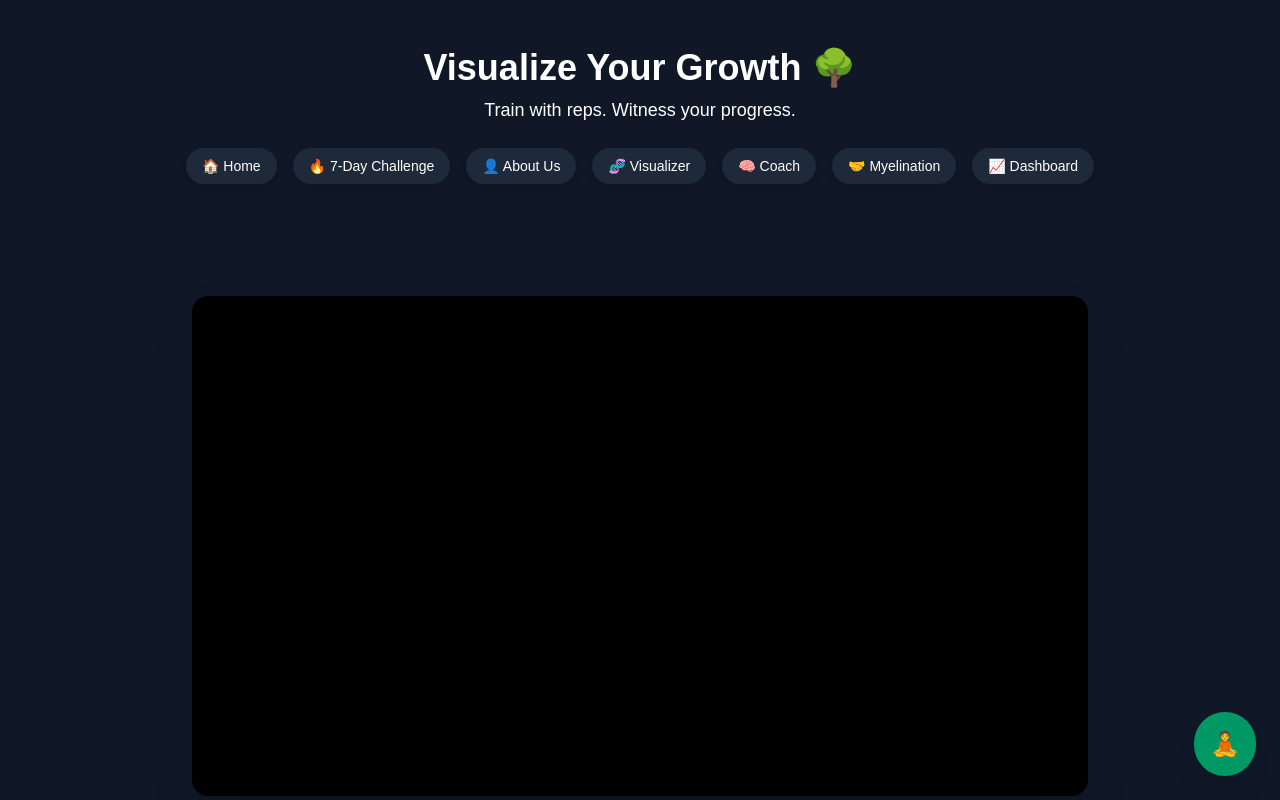
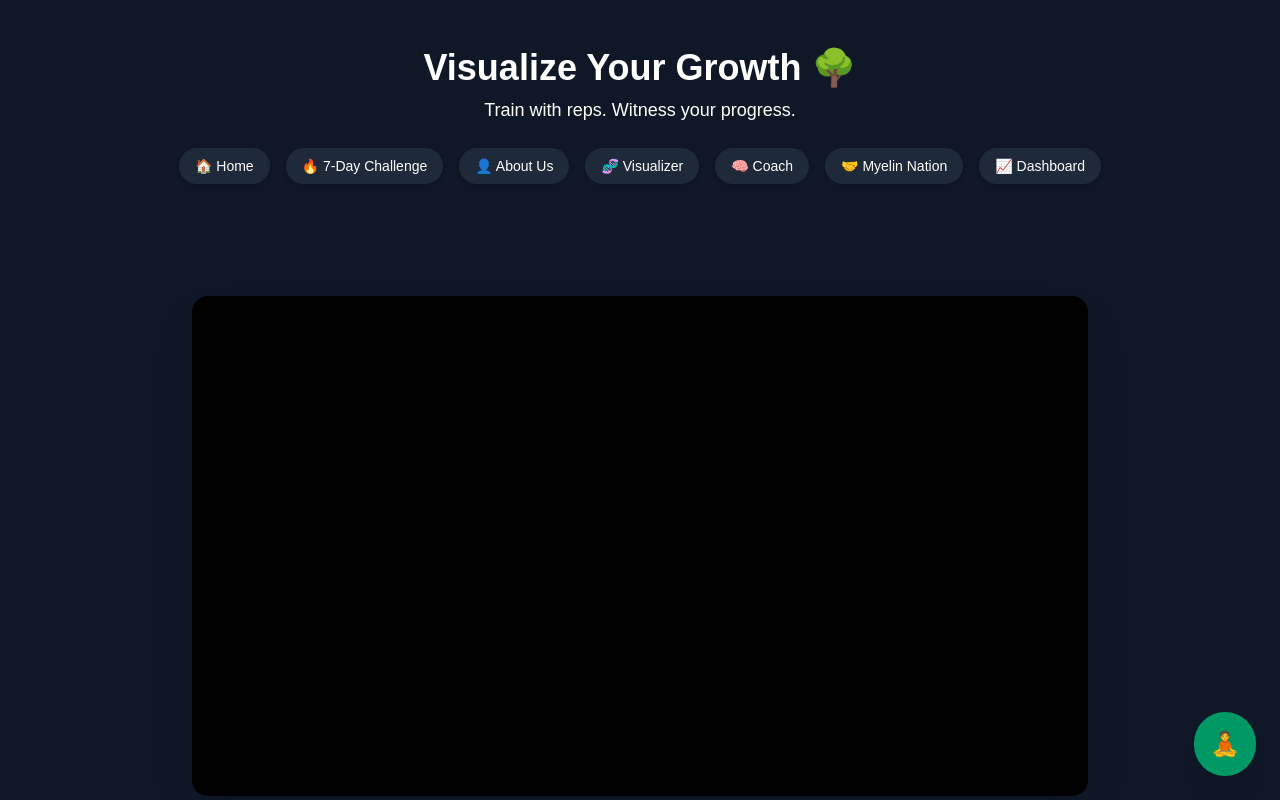
Before and after one commit to bl0ckchained/myelinmap, a Next.js app: page /visualizer in a window 1280 px wide. Shown: the top 800 px of the page. Built offline with nearby package versions, Linux system fonts and the light colour scheme.

Commit message:
updated visualizer page

```diff
--- a/pages/visualizer.tsx
+++ b/pages/visualizer.tsx
@@ -13,7 +13,7 @@ const navLinks = [
   { href: "/about", label: "👤 About Us", hoverColor: "hover:bg-lime-400" },
   { href: "/visualizer", label: "🧬 Visualizer", hoverColor: "hover:bg-cyan-500" },
   { href: "/coach", label: "🧠 Coach", hoverColor: "hover:bg-pink-400" },
-  { href: "/community", label: "🤝 Myelination", hoverColor: "hover:bg-rose-400" },
+  { href: "/community", label: "🤝 Myelin Nation", hoverColor: "hover:bg-rose-400" },
   { href: "/dashboard", label: "📈 Dashboard", hoverColor: "hover:bg-blue-400" },
 ];
 
@@ -48,7 +48,7 @@ const Footer = () => {
     <footer className="text-center p-8 bg-gray-900 text-white text-sm">
       <div className="space-y-2 mb-4">
         <p className="text-gray-400 mt-2">
-          Special thanks to Matt Stewart — your belief helped light this path.
+          Special thanks to Matt Stewart &mdash; your belief helped light this path.
         </p>
         <p>
           <span role="img" aria-label="brain emoji">🧠</span> Designed to wire greatness into your day <span role="img" aria-label="brain emoji">🧠</span>
@@ -56,7 +56,7 @@ const Footer = () => {
       </div>
       <div className="space-y-2 mb-4">
         <p>
-          © 2025 MyelinMap.com Made with <span role="img" aria-label="blue heart emoji">💙</span> in Michigan · Powered by Quantum Step
+          &copy; 2025 MyelinMap.com Made with <span role="img" aria-label="blue heart emoji">💙</span> in Michigan &middot; Powered by Quantum Step
           Consultants LLC
         </p>
         <p>
@@ -115,9 +115,8 @@ const RepCounter = ({ count, onRep }: { count: number; onRep: () => void }) => (
 export default function Visualizer() {
   const canvasRef = useRef<HTMLCanvasElement | null>(null);
   const [repCount, setRepCount] = useState(0);
-  const ctxRef = useRef<CanvasRenderingContext2D | null>(null);
-  const animationFrameIdRef = useRef<number | null>(null);
 
+  // Define types for the animation data
   interface Branch {
     x: number;
     y: number;
@@ -126,7 +125,6 @@ export default function Visualizer() {
     width: number;
   }
 
-  // New interface for Particle to remove 'any'
   interface Particle {
     x: number;
     y: number;
@@ -136,24 +134,26 @@ export default function Visualizer() {
     color: string;
   }
 
-  const branchQueueRef = useRef<Branch[]>([]);
-  const particlesRef = useRef<Particle[]>([]); // Corrected type here
+  // Use refs to hold animation state to prevent re-renders
+  const ctxRef = useRef<CanvasRenderingContext2D | null>(null);
+  const animationFrameIdRef = useRef<number | null>(null);
+  const branchesRef = useRef<Branch[]>([]); // Ref to hold the persistent branches
+  const particlesRef = useRef<Particle[]>([]);
 
-  // We use useCallback to memoize the functions,
-  // preventing the useEffect hook from running infinitely.
+  // Function to initialize the tree and particles
   const initializeTree = useCallback(() => {
     const ctx = ctxRef.current;
     const canvas = canvasRef.current;
     if (!ctx || !canvas) return;
 
-    branchQueueRef.current = [];
-    particlesRef.current = [];
+    branchesRef.current = []; // Clear old branches
+    particlesRef.current = []; // Clear old particles
     const width = canvas.width;
     const height = canvas.height;
 
     // Root branch
     const rootBranch = { x: width / 2, y: height, angle: Math.PI / 2, depth: 8 + repCount * 0.2, width: 8 };
-    branchQueueRef.current.push(rootBranch);
+    branchesRef.current.push(rootBranch);
 
     // Initial particle burst
     for (let i = 0; i < 10; i++) {
@@ -166,8 +166,10 @@ export default function Visualizer() {
         color: `hsl(${140 + Math.random() * 20}, 100%, 75%)`,
       });
     }
-  }, [repCount]); // repCount is a dependency because the depth changes with it
+  }, [repCount]); // Depend on repCount to regenerate the tree when it changes
 
+
+  // The main animation loop logic
   const animate = useCallback(() => {
     const ctx = ctxRef.current;
     const canvas = canvasRef.current;
@@ -176,8 +178,10 @@ export default function Visualizer() {
     ctx.clearRect(0, 0, canvas.width, canvas.height);
     ctx.shadowBlur = 0;
 
-    // Draw branches from the queue
-    const nextBranchesToDraw = branchQueueRef.current.splice(0, 2);
+    // Draw and expand branches from the queue
+    const nextBranchesToDraw = branchesRef.current.filter(b => b.depth > 0);
+    branchesRef.current = []; // Clear the old branches
+
     nextBranchesToDraw.forEach(b => {
       const x2 = b.x + Math.cos(b.angle) * b.depth * (10 + repCount * 0.2);
       const y2 = b.y - Math.sin(b.angle) * b.depth * (10 + repCount * 0.2);
@@ -190,9 +194,11 @@ export default function Visualizer() {
       ctx.moveTo(b.x, b.y);
       ctx.lineTo(x2, y2);
       ctx.stroke();
+
+      // Add new branches for the next frame
       if (b.depth > 1) {
-        branchQueueRef.current.push({ x: x2, y: y2, angle: b.angle - 0.3, depth: b.depth - 1, width: b.width * 0.7 });
-        branchQueueRef.current.push({ x: x2, y: y2, angle: b.angle + 0.3, depth: b.depth - 1, width: b.width * 0.7 });
+        branchesRef.current.push({ x: x2, y: y2, angle: b.angle - 0.3, depth: b.depth - 1, width: b.width * 0.7 });
+        branchesRef.current.push({ x: x2, y: y2, angle: b.angle + 0.3, depth: b.depth - 1, width: b.width * 0.7 });
       }
     });
 
@@ -215,9 +221,10 @@ export default function Visualizer() {
     ctx.globalAlpha = 1;
 
     animationFrameIdRef.current = requestAnimationFrame(animate);
-  }, [repCount]); // repCount is a dependency because the branch size depends on it
+  }, [repCount]);
 
-  // Effect to handle canvas initialization and animation loop
+
+  // Effect for canvas initialization and the animation loop itself
   useEffect(() => {
     const canvas = canvasRef.current;
     if (!canvas) return;
@@ -230,8 +237,12 @@ export default function Visualizer() {
       canvas.height = canvas.offsetHeight;
       initializeTree();
     };
+
     window.addEventListener("resize", resizeCanvas);
     resizeCanvas();
+
+    // Start the initial animation and re-run on repCount changes
+    initializeTree();
     animationFrameIdRef.current = requestAnimationFrame(animate);
 
     return () => {
@@ -240,12 +251,12 @@ export default function Visualizer() {
         cancelAnimationFrame(animationFrameIdRef.current);
       }
     };
-  }, [animate, initializeTree]); // Corrected dependency array here
+  }, [initializeTree, animate]);
 
   return (
     <>
       <Head>
-        <title>Myelin Map – Visualize 🌱</title>
+        <title>Myelin Map &ndash; Visualize 🌱</title>
         <meta name="description" content="Watch your myelin tree grow with every rep." />
         <meta name="viewport" content="width=device-width, initial-scale=1.0" />
       </Head>
@@ -276,7 +287,7 @@ export default function Visualizer() {
         <section className="max-w-3xl space-y-6 text-center text-slate-200">
           <p>
             Every time you log a rep, your mystical Tree of Life grows stronger
-            — more branches, more light, more magic.
+            &mdash; more branches, more light, more magic.
           </p>
           <h2 className="text-2xl font-semibold text-white">This Is Only the Beginning</h2>
           <p>
@@ -284,7 +295,7 @@ export default function Visualizer() {
           </p>
           <h2 className="text-2xl font-semibold text-white">Built on Science. Fueled by You.</h2>
           <p>
-            This is not fantasy — it is neuroscience. Repetition wires your brain. This visualizer lets you witness it.
+            This is not fantasy &mdash; it is neuroscience. Repetition wires your brain. This visualizer lets you witness it.
           </p>
         </section>
       </main>
@@ -293,3 +304,4 @@ export default function Visualizer() {
     </>
   );
 }
+// This is the end of the Visualizer page component.
```
